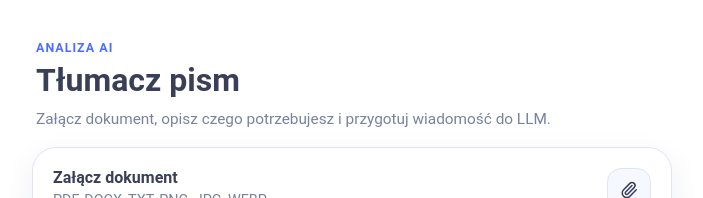
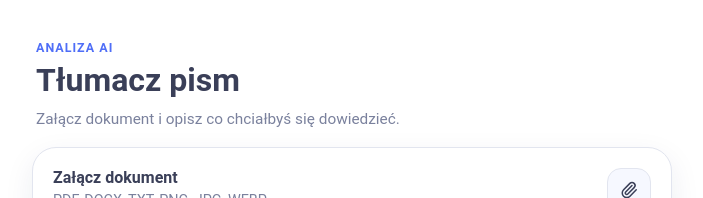
Before and after one commit to Dzanoo/Hackcarpathia, a Next.js app in the folder frontend/: page /analyze/translator in a window 1280 px wide. Shown: the top 198 px of the page, without its empty margins (288-991 px from the left). Built offline with nearby package versions, Linux system fonts and the light colour scheme.

Commit message:
button group front-end

```diff
--- a/frontend/app/globals.css
+++ b/frontend/app/globals.css
@@ -2,6 +2,7 @@
   --text: #3a3f58;
   --bg: #ffffff;
   --services-bg: #ffffff;
+  --services-group-bg: #313237;
   --services-border: #e2e5ef;
   --service-text: #3a3f58;
   --service-text-secondary: #9298b0;
--- a/frontend/components/layout/analyze/Translator.tsx
+++ b/frontend/components/layout/analyze/Translator.tsx
@@ -44,7 +44,7 @@ export default function TranslatorPage() {
   };
 
   return (
-    <ServiceScreen eyebrow="Analiza AI" title="Tłumacz pism" description="Załącz dokument, opisz czego potrzebujesz i przygotuj wiadomość do LLM.">
+    <ServiceScreen eyebrow="Analiza AI" title="Tłumacz pism" description="Załącz dokument i opisz co chciałbyś się dowiedzieć.">
       <form className="service-form" onSubmit={onSubmit}>
         <section className="form-block">
           <div className="form-block-top">
```
